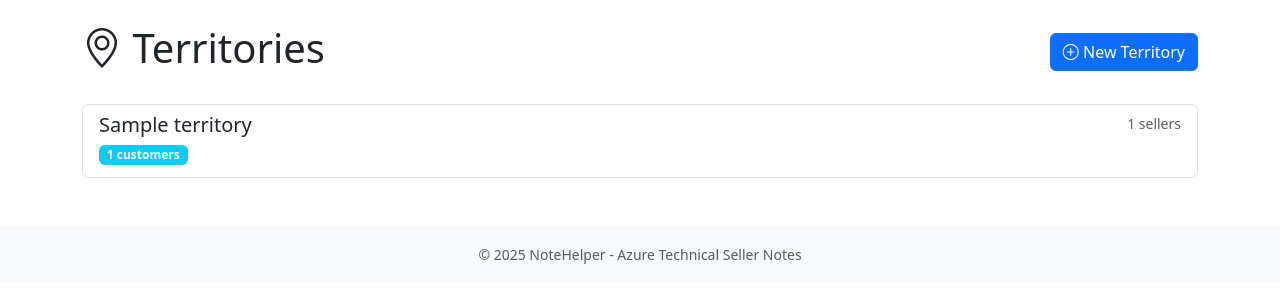
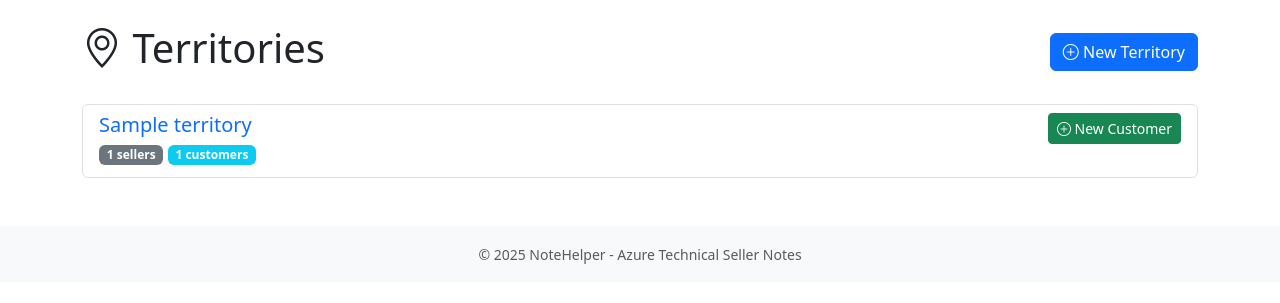
Before and after one commit to rablaine/NoteHelper, a Flask app: page /territories in a window 1280 px wide. Shown: the part 56-359 px from the top of the page. Run offline with Flask 3, Linux system fonts and the light colour scheme; tables that the repository leaves empty hold one stand-in row (values such as "Sample post").

Commit message:
feat: add customer creation from territories page
- Add 'New Customer' button for each territory in territories list
- Pre-populate territory when creating customer from territory page
- Auto-select seller if territory has only one seller assigned
- Restructure territories list layout to support button
- Added FR032 to PRD documenting this feature

```diff
--- a/app.py
+++ b/app.py
@@ -397,13 +397,14 @@ def customers_list():
 
 @app.route('/customer/new', methods=['GET', 'POST'])
 def customer_create():
-    """Create a new customer (FR003)."""
+    """Create a new customer (FR003, FR031)."""
     if request.method == 'POST':
         name = request.form.get('name', '').strip()
         tpid = request.form.get('tpid', '').strip()
         tpid_url = request.form.get('tpid_url', '').strip()
         seller_id = request.form.get('seller_id')
         territory_id = request.form.get('territory_id')
+        referrer = request.form.get('referrer', '')
 
         if not name:
             flash('Customer name is required.', 'danger')
@@ -430,6 +431,11 @@ def customer_create():
         db.session.commit()
 
         flash(f'Customer "{name}" created successfully!', 'success')
+
+        # Redirect back to referrer (FR031)
+        if referrer:
+            return redirect(referrer)
+
         return redirect(url_for('customer_view', id=customer.id))
 
     sellers = Seller.query.order_by(Seller.name).all()
@@ -444,15 +450,26 @@ def customer_create():
             for c in customers
         ]
 
-    # Pre-select seller and territory from query params
+    # Pre-select seller and territory from query params (FR032)
     preselect_seller_id = request.args.get('seller_id', type=int)
-    preselect_territory_id = None
+    preselect_territory_id = request.args.get('territory_id', type=int)
 
-    # If seller is pre-selected and has only one territory, auto-select it
+    # If seller is pre-selected and has a territory, auto-select it
     if preselect_seller_id:
         seller = Seller.query.get(preselect_seller_id)
         if seller and seller.territory_id:
             preselect_territory_id = seller.territory_id
+
+    # If territory is pre-selected and has only one seller, auto-select it (FR032)
+    if preselect_territory_id and not preselect_seller_id:
+        territory = Territory.query.get(preselect_territory_id)
+        if territory:
+            territory_sellers = territory.sellers.all()
+            if len(territory_sellers) == 1:
+                preselect_seller_id = territory_sellers[0].id
+
+    # Capture referrer for redirect after creation (FR031)
+    referrer = request.referrer or ''
 
     return render_template('customer_form.html',
                          customer=None,
@@ -460,7 +477,8 @@ def customer_create():
                          territories=territories,
                          seller_customers=seller_customers,
                          preselect_seller_id=preselect_seller_id,
-                         preselect_territory_id=preselect_territory_id)
+                         preselect_territory_id=preselect_territory_id,
+                         referrer=referrer)
 
 
 @app.route('/customer/<int:id>')
--- a/templates/territories_list.html
+++ b/templates/territories_list.html
@@ -13,15 +13,24 @@
 {% if territories %}
     <div class="list-group">
         {% for territory in territories %}
-            <a href="{{ url_for('territory_view', id=territory.id) }}" class="list-group-item list-group-item-action">
-                <div class="d-flex w-100 justify-content-between">
-                    <h5 class="mb-1">{{ territory.name }}</h5>
-                    <small class="text-muted">{{ territory.sellers.count() }} sellers</small>
+            <div class="list-group-item">
+                <div class="d-flex w-100 justify-content-between align-items-start">
+                    <div class="flex-grow-1">
+                        <a href="{{ url_for('territory_view', id=territory.id) }}" class="text-decoration-none">
+                            <h5 class="mb-1">{{ territory.name }}</h5>
+                        </a>
+                        <p class="mb-1">
+                            <span class="badge bg-secondary">{{ territory.sellers.count() }} sellers</span>
+                            <span class="badge bg-info">{{ territory.customers.count() }} customers</span>
+                        </p>
+                    </div>
+                    <div class="d-flex align-items-center gap-2">
+                        <a href="{{ url_for('customer_create', territory_id=territory.id) }}" class="btn btn-sm btn-success">
+                            <i class="bi bi-plus-circle"></i> New Customer
+                        </a>
+                    </div>
                 </div>
-                <p class="mb-1">
-                    <span class="badge bg-info">{{ territory.customers.count() }} customers</span>
-                </p>
-            </a>
+            </div>
         {% endfor %}
     </div>
 {% else %}
```
Also changed, not shown: prd.md (+2 -0 lines).
